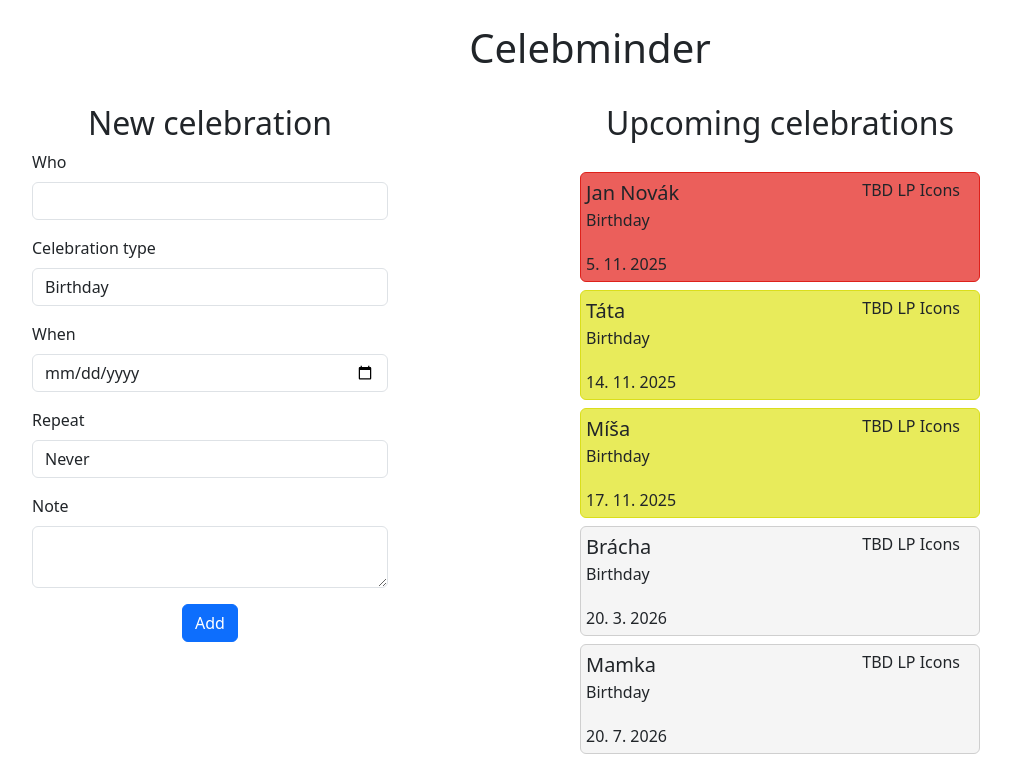
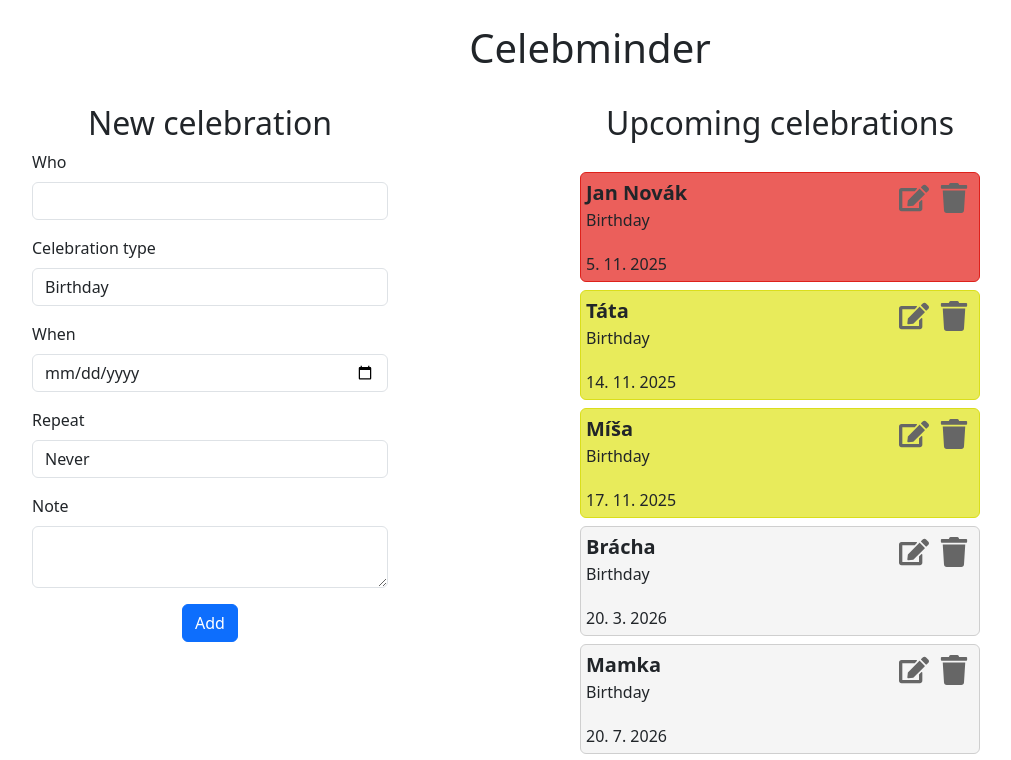
Before and after one commit to Lukas-Baker/celeb-minder, a React (Vite) app in the folder celeb-minder-react/celeb-minder-react/: page / in a window 1280 px wide. Shown: the top 760 px of the page, without its empty margins (50-1061 px from the left). Built offline with nearby package versions, Linux system fonts and the light colour scheme.

Commit message:
Add react icons

```diff
--- a/celeb-minder-react/celeb-minder-react/package.json
+++ b/celeb-minder-react/celeb-minder-react/package.json
@@ -11,7 +11,8 @@
   },
   "dependencies": {
     "react": "^19.1.1",
-    "react-dom": "^19.1.1"
+    "react-dom": "^19.1.1",
+    "react-icons": "^5.5.0"
   },
   "devDependencies": {
     "@eslint/js": "^9.36.0",
--- a/celeb-minder-react/celeb-minder-react/src/components/Celebration.module.less
+++ b/celeb-minder-react/celeb-minder-react/src/components/Celebration.module.less
@@ -2,20 +2,43 @@
 @background-warning-color: #E8EB5B;
 @background-normal-color: #F5F5F5;
 
+@spacing: 5px;
+
 .celebration {
     max-width: 400px;
     margin: 8px auto;
-    padding: 5px 0px;
+    padding: @spacing 0px;
     background-color: @background-normal-color;
     border: 1px solid darken(@background-normal-color, 15%);
     border-radius: 6px;
 
     .topLeftSection, .bottomLeftSection {
-        padding: 0px 5px;
+        padding: 0px @spacing;
     }
 
     .who {
         font-size: 20px;
+        font-weight: 600;
+    }
+
+    .icons {
+        margin-top: @spacing;
+        padding: 0px @spacing;
+        .icon {
+            display: inline-block;
+            cursor: pointer;
+            color: lighten(#000, 40%);
+            padding: 0px @spacing;
+
+            :hover {
+                color: lighten(#000, 15%);
+            }
+
+            .iconSvg {
+                height: 30px;
+                width: 30px;
+            }
+        }
     }
 }
 
--- a/celeb-minder-react/celeb-minder-react/src/components/Celebration.tsx
+++ b/celeb-minder-react/celeb-minder-react/src/components/Celebration.tsx
@@ -2,6 +2,8 @@ import type { ICelebration } from "../types/ICelebration";
 import styles from "./Celebration.module.less";
 import { getCelebrationName } from "../types/CelebrationTypeEnum";
 import { isWithinFourWeeks, isWithingAWeek } from "../helpers/dateHelpers";
+import { FaEdit, FaTrash } from 'react-icons/fa';
+
 
 interface Props {
     celebration: ICelebration,
@@ -26,8 +28,11 @@ function Celebration({celebration}: Props) {
                         <div>{getCelebrationName(celebration.CelebrationType)}</div>
                     </div>
                 </div>
-                <div className="col-4">
-                    TBD LP Icons
+                <div className="col-4 text-end">
+                    <div className={styles.icons}>
+                        <div className={styles.icon}><FaEdit className={styles.iconSvg} /></div>
+                        <div className={styles.icon}><FaTrash className={styles.iconSvg} /></div>
+                    </div>
                 </div>
             </div>
             <div className={`row ${styles.celebrationFooter}`}>
```
Also changed, not shown: 1 other file (tests, documents, lock files or other folders).
